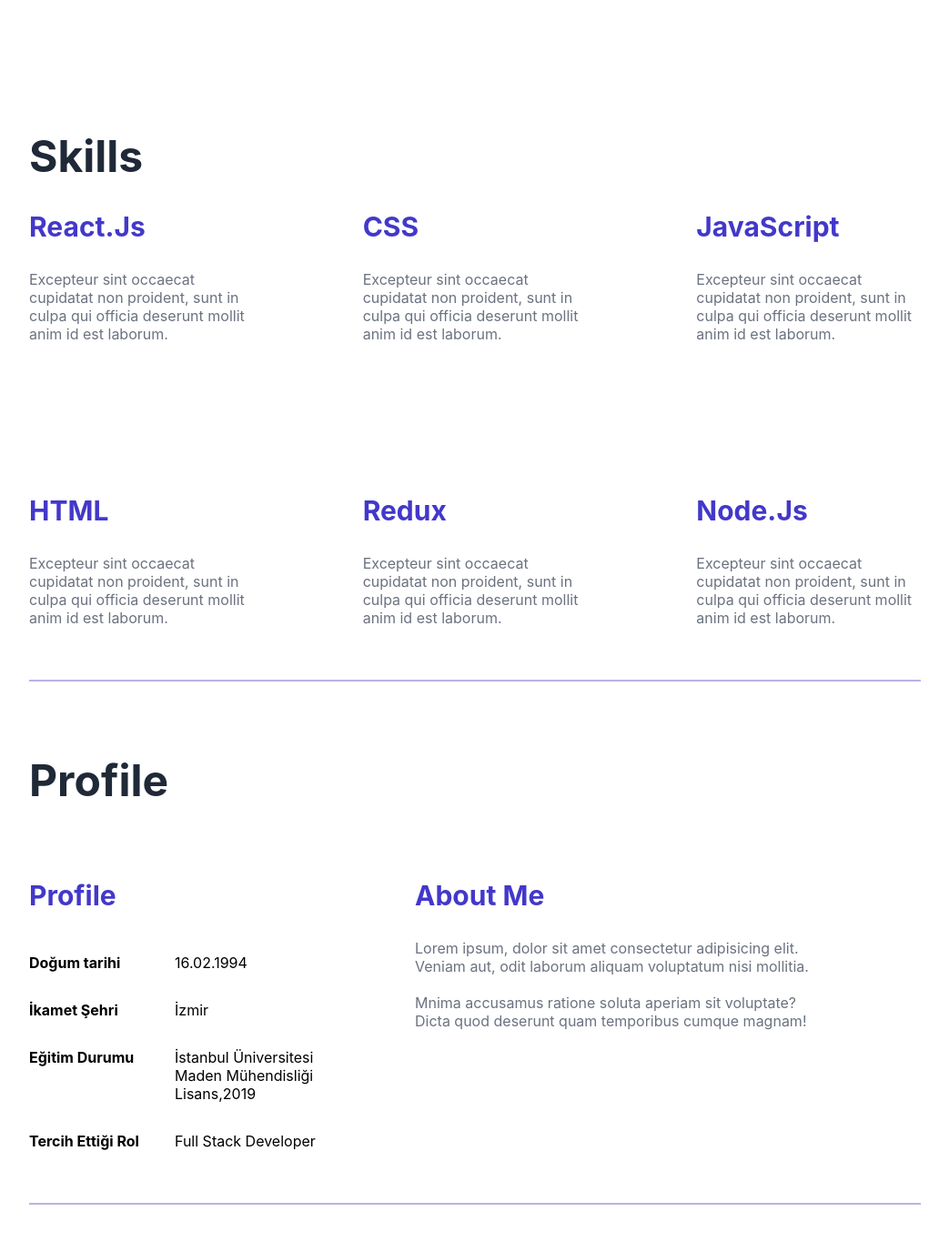
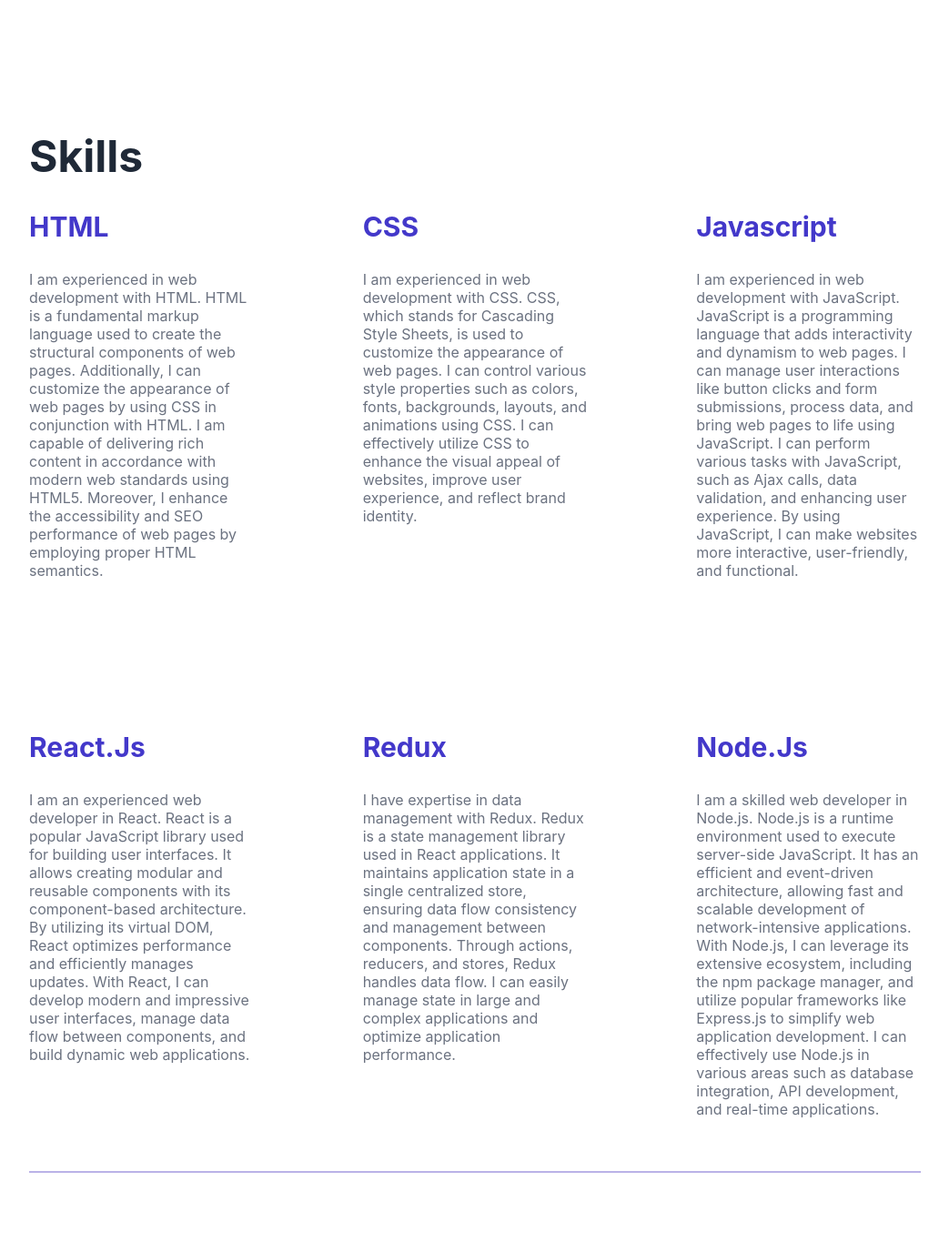
Before and after one commit to hosak94/my-web-page, a React (Create React App) app: page / in a window 1280 px wide. Shown: the part 802-2178 px from the top of the page at 91% size, without its empty margins (93-1136 px from the left). Built offline with nearby package versions, Linux system fonts and the light colour scheme.

Commit message:
skills section translated

```diff
--- a/public/locales/en/translation.json
+++ b/public/locales/en/translation.json
@@ -5,5 +5,11 @@
   "skills": "Skills",
   "projects": "Projects",
   "catchword": "Creative thinker Minimalism lover",
-  "information": "Hi, I’m Yiğitcan. If you are looking for a Developer who to craft solid and scalable frontend products with great user experiences. Let’s shake hands with me."
+  "information": "Hi, I’m Yiğitcan. If you are looking for a Developer who to craft solid and scalable frontend products with great user experiences. Let’s shake hands with me.",
+  "html_skill": "I am experienced in web development with HTML. HTML is a fundamental markup language used to create the structural components of web pages. Additionally, I can customize the appearance of web pages by using CSS in conjunction with HTML. I am capable of delivering rich content in accordance with modern web standards using HTML5. Moreover, I enhance the accessibility and SEO performance of web pages by employing proper HTML semantics.",
+  "css_skill": "I am experienced in web development with CSS. CSS, which stands for Cascading Style Sheets, is used to customize the appearance of web pages. I can control various style properties such as colors, fonts, backgrounds, layouts, and animations using CSS. I can effectively utilize CSS to enhance the visual appeal of websites, improve user experience, and reflect brand identity.",
+  "javascript_skill": "I am experienced in web development with JavaScript. JavaScript is a programming language that adds interactivity and dynamism to web pages. I can manage user interactions like button clicks and form submissions, process data, and bring web pages to life using JavaScript. I can perform various tasks with JavaScript, such as Ajax calls, data validation, and enhancing user experience. By using JavaScript, I can make websites more interactive, user-friendly, and functional.",
+  "react_skill": "I am an experienced web developer in React. React is a popular JavaScript library used for building user interfaces. It allows creating modular and reusable components with its component-based architecture. By utilizing its virtual DOM, React optimizes performance and efficiently manages updates. With React, I can develop modern and impressive user interfaces, manage data flow between components, and build dynamic web applications.",
+  "redux_skill": "I have expertise in data management with Redux. Redux is a state management library used in React applications. It maintains application state in a single centralized store, ensuring data flow consistency and management between components. Through actions, reducers, and stores, Redux handles data flow. I can easily manage state in large and complex applications and optimize application performance.",
+  "nodejs_skill": "I am a skilled web developer in Node.js. Node.js is a runtime environment used to execute server-side JavaScript. It has an efficient and event-driven architecture, allowing fast and scalable development of network-intensive applications. With Node.js, I can leverage its extensive ecosystem, including the npm package manager, and utilize popular frameworks like Express.js to simplify web application development. I can effectively use Node.js in various areas such as database integration, API development, and real-time applications."
 }
--- a/src/components/Skills.js
+++ b/src/components/Skills.js
@@ -1,19 +1,38 @@
 import React from "react";
 import { Element } from "react-scroll";
-import { skillsData } from "../data/skills-data";
 import "../styles/skills.css";
+import { useTranslation } from "react-i18next";
 
 export default function Skills() {
+  const { t } = useTranslation();
   return (
     <Element name="skillsScroll" className="skills">
       <h2>Skills</h2>
       <div className="skill-list">
-        {skillsData.map((skill) => (
-          <div key={skill.name}>
-            <h3>{skill.name}</h3>
-            <p>{skill.description}</p>
-          </div>
-        ))}
+        <div>
+          <h3>HTML</h3>
+          <p>{t("html_skill")}</p>
+        </div>
+        <div>
+          <h3>CSS</h3>
+          <p>{t("css_skill")}</p>
+        </div>
+        <div>
+          <h3>Javascript</h3>
+          <p>{t("javascript_skill")}</p>
+        </div>
+        <div>
+          <h3>React.Js</h3>
+          <p>{t("react_skill")}</p>
+        </div>
+        <div>
+          <h3>Redux</h3>
+          <p>{t("redux_skill")}</p>
+        </div>
+        <div>
+          <h3>Node.Js</h3>
+          <p>{t("nodejs_skill")}</p>
+        </div>
       </div>
       <div className="skill-bottomline"></div>
     </Element>
```
Also changed, not shown: public/locales/tr/translation.json (+7 -1 lines).
